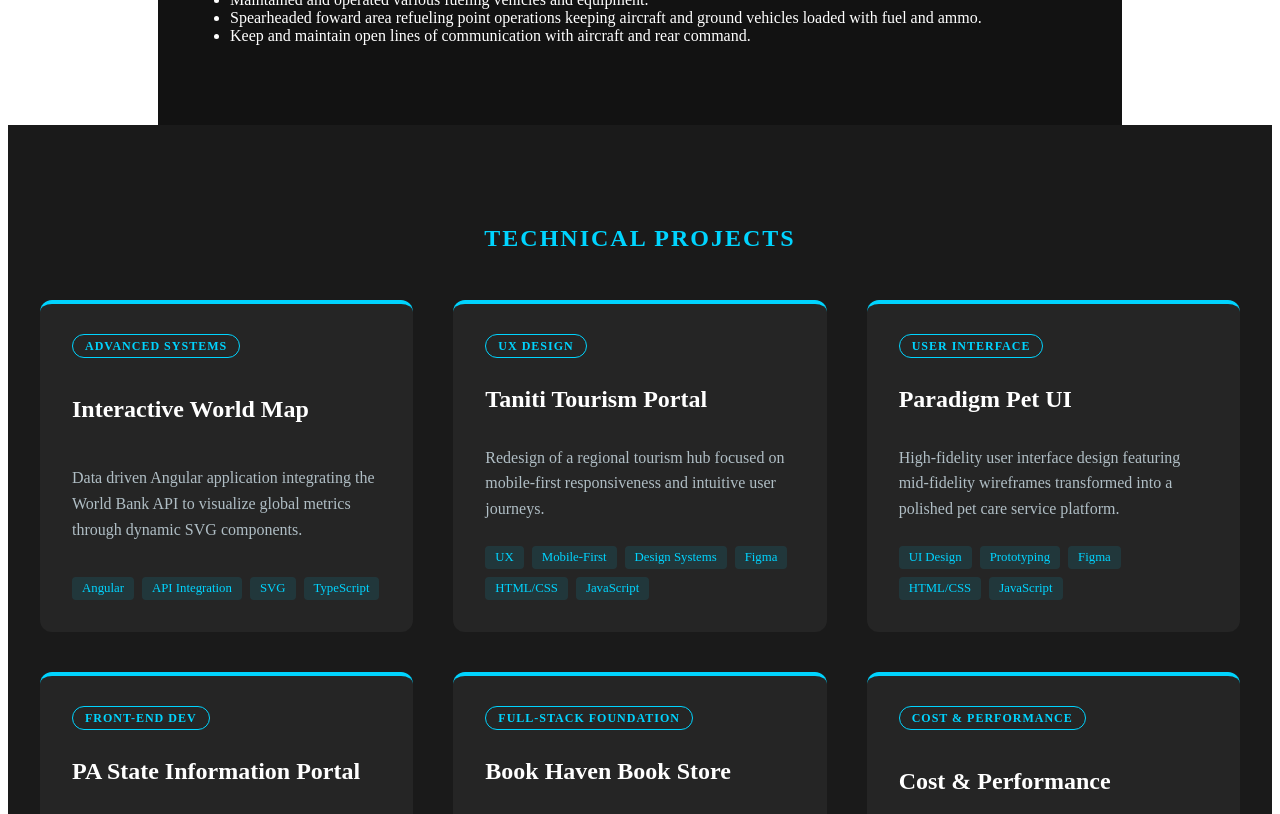
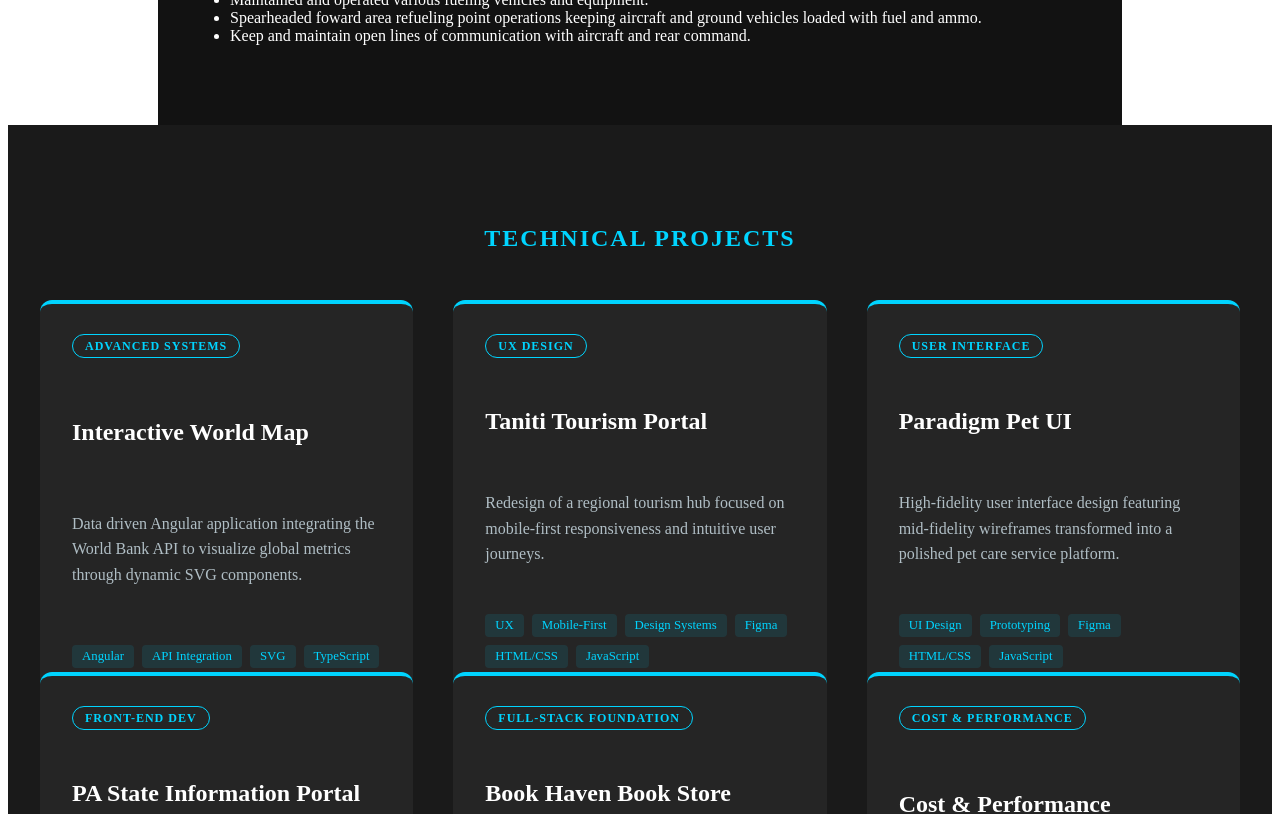
Before and after one commit to Codingforachange/michael-pelino-portfolio, an Angular app: page /hero in a window 1280 px wide. Shown: the part 1171-1985 px from the top of the page. Built offline with nearby package versions, Linux system fonts and the light colour scheme.

Commit message:
Updated css for project cards

```diff
--- a/src/app/projects/projects.component.css
+++ b/src/app/projects/projects.component.css
@@ -33,6 +33,11 @@ h2 {
     justify-content: space-between;
     transition: all 0.3s ease; /* Smooth hover effect */
     text-align: left;
+    height: 100%;
+}
+
+.project-content {
+    flex-grow: 1;
 }
 
 .project-card:hover {
```
